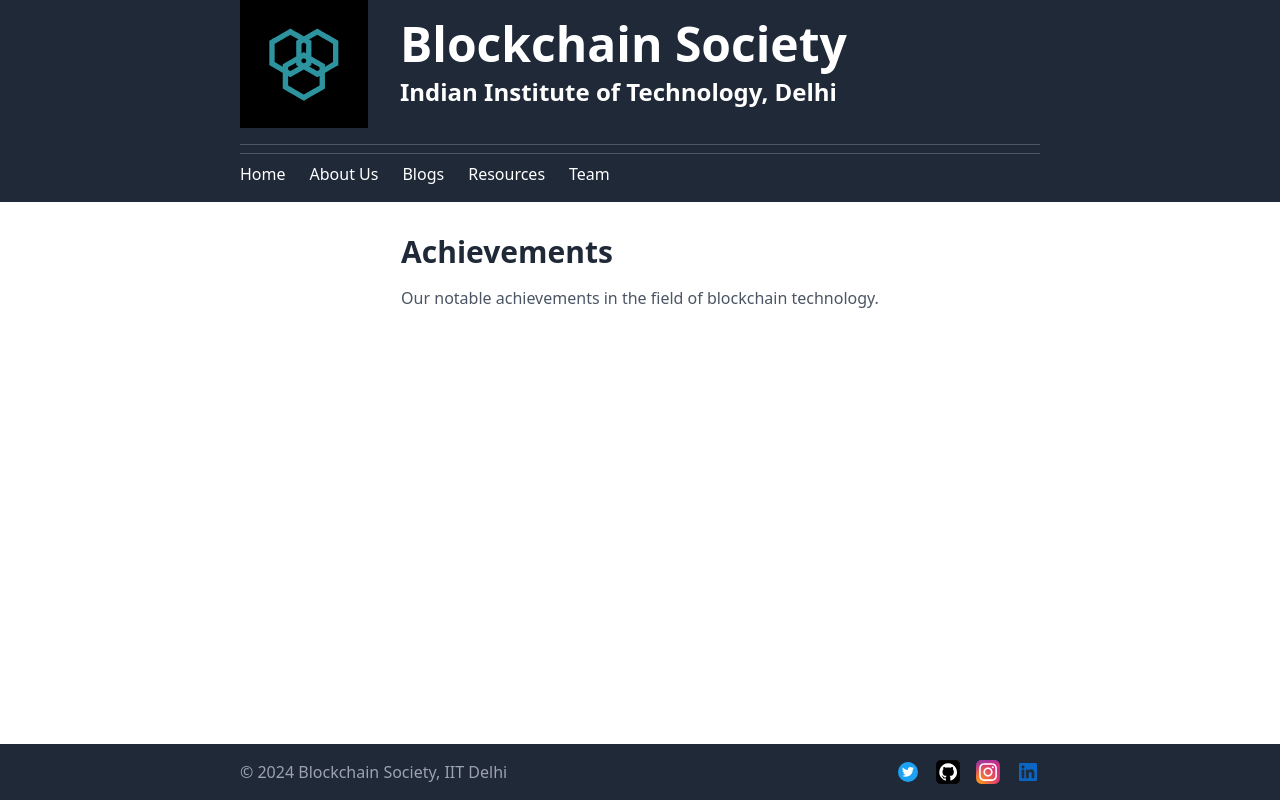
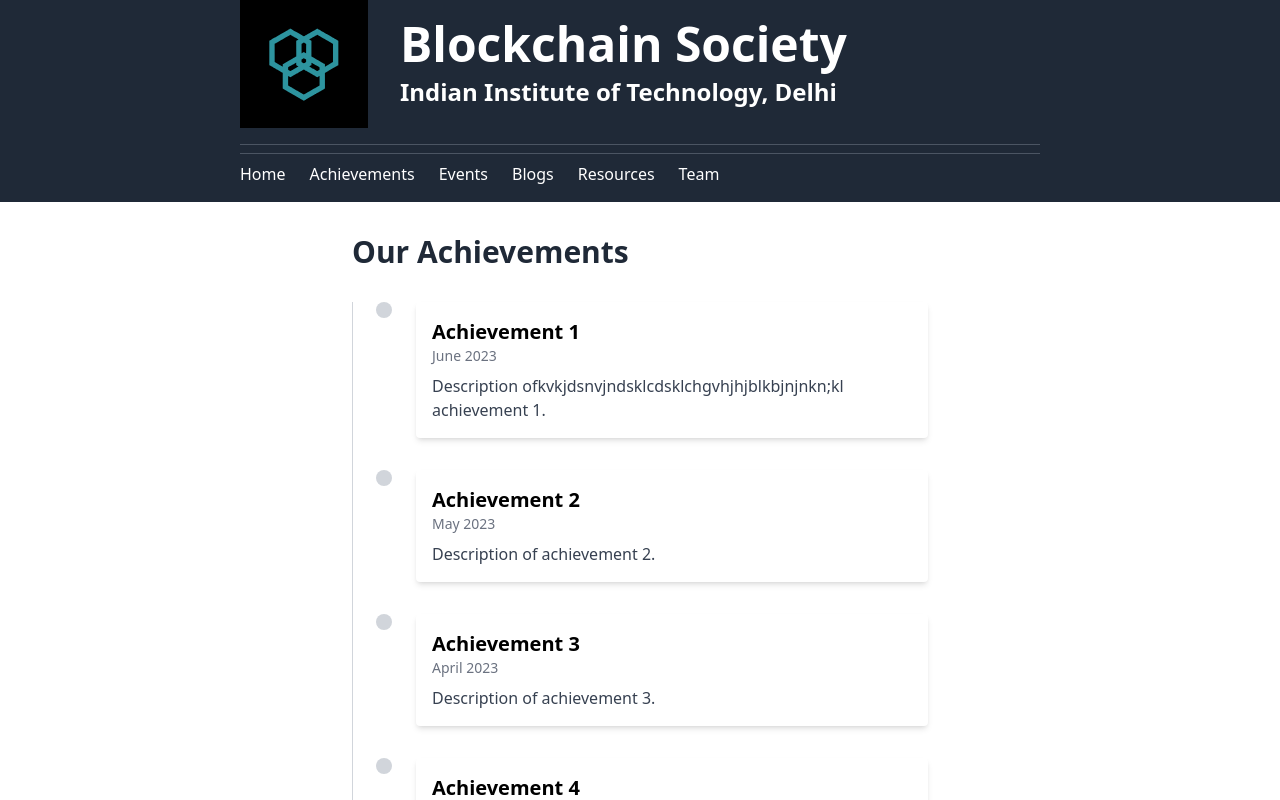
Before and after one commit to blocsoc-iitd/BlockSoc-Website, a React (Vite) app: page /achievements in a window 1280 px wide. Shown: the top 800 px of the page. Built offline with nearby package versions, Linux system fonts and the light colour scheme.

Commit message:
added navbar animation and Achievement timeline

```diff
--- a/src/App.jsx
+++ b/src/App.jsx
@@ -9,6 +9,7 @@
 import Team from './pages/Team';
 import Achievements from './pages/Achievements';
 import Events from './pages/Events';
+import './index.css';
 
 
 function App() {
@@ -19,7 +20,6 @@
         <main className="flex-grow mx-auto p-4" style={{ maxWidth: '800px' }}>
           <Routes>
             <Route path="/" element={<Home />} />
-            <Route path="/about" element={<AboutUs />} />
             <Route path="/blogs" element={<Blogs />} />
             <Route path="/resources" element={<Resources />} />
             <Route path="/team" element={<Team />} />
--- a/src/components/Header.jsx
+++ b/src/components/Header.jsx
@@ -1,10 +1,12 @@
 import React from 'react';
 import logo from '../assets/logoB.svg'; // Adjust the path as needed
+
+const NavList = ['Home', 'Achievements', 'Events', 'Blogs', 'Resources', 'Team']
 
 const Header = () => {
   return (
     <header className="bg-gray-800 text-white">
-      <div className="container mx-auto mb-4"style={{ maxWidth: '800px' }}>
+      <div className="container mx-auto mb-4" style={{ maxWidth: '800px' }}>
         <div className="flex items-center border-b border-gray-600 pb-4">
           <img src={logo} alt="Blockchain Society Logo" className="w-32 h-32 mr-8" /> {/* Logo on the side */}
           <div className="flex flex-col">
@@ -14,11 +16,14 @@
         </div>
         <nav className="mt-2 border-t border-gray-600 pt-2">
           <ul className="flex space-x-6">
-            <li><a href="/" className="hover:text-gray-400">Home</a></li>
-            <li><a href="/about" className="hover:text-gray-400">About Us</a></li>
-            <li><a href="/blogs" className="hover:text-gray-400">Blogs</a></li>
-            <li><a href="/resources" className="hover:text-gray-400">Resources</a></li>
-            <li><a href="/team" className="hover:text-gray-400">Team</a></li>
+            {NavList.map((item, index) => (
+              <li key={index} className="relative group">
+                <a href={item ==='Home' ? "\\" : `/${item.toLowerCase().replace(/\s+/g, '-')}`} className="text-white hover:text-white transition-colors duration-300">
+                  {item}
+                </a>
+                <div className="absolute left-0 bottom-[-2px] w-full h-[2px] bg-white transform scale-x-0 group-hover:scale-x-100 transition-transform duration-300"></div>
+              </li>
+            ))}
           </ul>
         </nav>
       </div>
--- a/src/pages/Achievements.jsx
+++ b/src/pages/Achievements.jsx
@@ -1,14 +1,39 @@
 import React from 'react';
 
-function Achievements() {
+const achievements = [
+  { date: 'June 2023', title: 'Achievement 1', description: 'Description ofkvkjdsnvjndsklcdsklchgvhjhjblkbjnjnkn;kl achievement 1.' },
+  { date: 'May 2023', title: 'Achievement 2', description: 'Description of achievement 2.' },
+  { date: 'April 2023', title: 'Achievement 3', description: 'Description of achievement 3.' },
+  { date: 'March 2023', title: 'Achievement 4', description: 'Description of achievement 4.' },
+  { date: 'February 2023', title: 'Achievement 5', description: 'Description of achievement 5.' },
+  { date: 'January 2023', title: 'Achievement 6', description: 'Description of achievement 6.' },
+  { date: 'December 2022', title: 'Achievement 7', description: 'Description of achievement 7.' },
+  { date: 'November 2022', title: 'Achievement 8', description: 'Description of achievement 8.' },
+  { date: 'October 2022', title: 'Achievement 9', description: 'Description of achievement 9.' },
+  { date: 'September 2022', title: 'Achievement 10', description: 'Description of achievement 10.' },
+];
+
+const Achievements = () => {
   return (
-    <div className="p-4">
-      <h1 className="text-3xl font-bold text-gray-800">Achievements</h1>
-      <p className="text-gray-600 mt-4">
-        Our notable achievements in the field of blockchain technology.
-      </p>
+    <div className="container mx-auto p-4 md:px-8 lg:px-24" style={{ maxWidth: '1200px' }}>
+      <h1 className="text-3xl font-bold text-gray-800 mb-8">Our Achievements</h1>
+      <div className="relative">
+        <div className="absolute left-0 top-0 bottom-0 w-px bg-gray-300"></div>
+        <ul className="space-y-8 pl-8">
+          {achievements.map((achievement, index) => (
+            <li key={index} className="relative flex items-start">
+              <div className="absolute -left-2 w-4 h-4 bg-gray-300 rounded-full z-10"></div>
+              <div className="ml-8 p-4 bg-white rounded shadow-md w-full transform transition-transform hover:scale-105">
+                <h3 className="text-xl font-semibold">{achievement.title}</h3>
+                <p className="text-sm text-gray-500">{achievement.date}</p>
+                <p className="mt-2 text-gray-700">{achievement.description}</p>
+              </div>
+            </li>
+          ))}
+        </ul>
+      </div>
     </div>
   );
-}
+};
 
 export default Achievements;
--- a/src/pages/Events.jsx
+++ b/src/pages/Events.jsx
@@ -5,7 +5,7 @@
     <div className="p-4">
       <h1 className="text-3xl font-bold text-gray-800">Events</h1>
       <p className="text-gray-600 mt-4">
-        Upcoming and past events organized by the Blockchain Society.
+        Upcoming and past events organized by the nvkdsnvvndsjnvjdsnvjkdbsjkvbsdjcnjnBlockchain Society.
       </p>
     </div>
   );
--- a/tailwind.config.js
+++ b/tailwind.config.js
@@ -1,11 +1,29 @@
-// tailwind.config.js
+// // tailwind.config.js
+// module.exports = {
+//   content: [
+//     "./index.html",
+//     "./src/**/*.{js,ts,jsx,tsx}",
+//   ],
+//   theme: {
+//     extend: {},
+//   },
+//   plugins: [],
+// }
+/** @type {import('tailwindcss').Config} */
 module.exports = {
   content: [
-    "./index.html",
-    "./src/**/*.{js,ts,jsx,tsx}",
+    './src/**/*.{js,jsx,ts,tsx}',
   ],
   theme: {
-    extend: {},
+    extend: {
+      colors: {
+        neonBlue: '#00bfff',
+        neonBlueHover: '#1e90ff',
+      },
+      transitionProperty: {
+        'underline': 'transform',
+      },
+    },
   },
   plugins: [],
 }
```
Also changed, not shown: src/index.css (line endings or trailing spaces).
